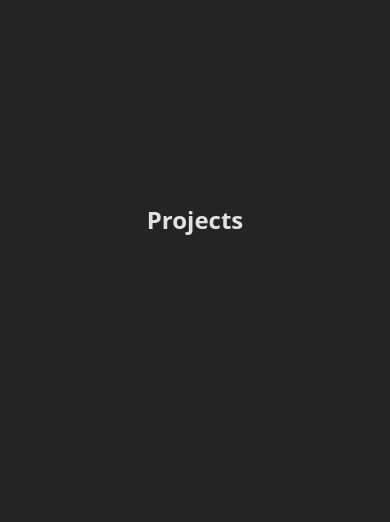
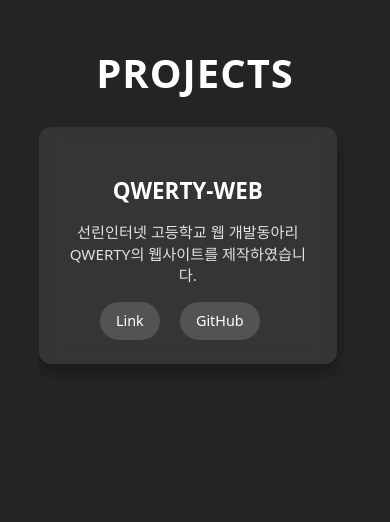
Before and after one commit to kimrasng/kimrasng.kr, a React (Vite) app: page / in a window 390 px wide. Shown: the part 1922-2444 px from the top of the page. Built offline with nearby package versions, Linux system fonts and the light colour scheme.

Commit message:
Refactor App component and styles for improved layout and responsiveness; add project data JSON

```diff
--- /dev/null
+++ b/public/project.json
@@ -0,0 +1,26 @@
+[
+    {
+        "title": "QWERTY-WEB",
+        "description": "선린인터넷 고등학교 웹 개발동아리 QWERTY의 웹사이트를 제작하였습니다.",
+        "link": "https://sunrint-qwerty.kr",
+        "github": "https://github.com/sunrin-qwerty/web"
+    },
+    {
+        "title": "Blog",
+        "description": "개인 블로그를 제작하였습니다.",
+        "link": "https://blog.kimrasng.kr",
+        "github": "https://github.com/kimrasng/blog"
+    },
+    {
+        "title": "Music-app",
+        "description": "음악 재생 웹 애플리케이션을 제작하였습니다.",
+        "link": "https://music.kimrasng.kr",
+        "github": "https://github.com/kimrasng/music-app"
+    },
+    {
+        "title": "Portfolio",
+        "description": "개인 포트폴리오를 제작하였습니다.",
+        "link": "https://portfolio.kimrasng.kr",
+        "github": "https://github.com/kimrasng/portfolio"
+    }
+]
--- a/src/App.css
+++ b/src/App.css
@@ -103,7 +103,6 @@ header {
   transform: translateY(0);
 }
 
-/* Ripple effect */
 .ripple {
   position: absolute;
   border-radius: 50%;
@@ -129,25 +128,98 @@ header {
   }
 }
 
-
 section {
+  display: grid;
+  place-items: center;
   height: 100vh;
   width: 100%;
-  display: flex;
-  justify-content: center;
-  align-items: center;
 }
 
 
-.project-container {
+#project {
   display: flex;
   flex-direction: column;
   align-items: center;
-  gap: 2rem;
+  color: #fff;
+  overflow: hidden;
+  box-sizing: border-box;
 }
 
-.project-container h1 {
-  font-size: 2rem;
-  color: #ffffff;
+#project > h1 {
+  font-size: 2.5rem;
+  margin-bottom: 2rem;
+  text-transform: uppercase;
+  letter-spacing: 1px;
+  margin-top: 30vh;
+}
+
+#slide {
+  display: flex;
+  gap: 2rem;
+  overflow-x: auto;
+  -webkit-overflow-scrolling: touch;
+  scroll-snap-type: x mandatory;
+  width: 80vw;
+  box-sizing: border-box;
+  padding-bottom: 1rem;
+}
+
+#slide::-webkit-scrollbar {
+  height: 8px;
+}
+
+#slide::-webkit-scrollbar-thumb {
+  background: rgba(255, 255, 255, 0.2);
+  border-radius: 4px;
+}
+
+.slide-item {
+  flex: 0 0 300px;
+  max-width: 100%;
+  background: rgba(255, 255, 255, 0.08);
+  backdrop-filter: blur(8px);
+  border-radius: 12px;
+  padding: 1.5rem;
+  scroll-snap-align: start;
+  box-shadow: 0 8px 16px rgba(0, 0, 0, 0.3);
+  transition: transform 0.3s ease, box-shadow 0.3s ease;
+}
+
+.slide-item:hover {
+  transform: translateY(-6px);
+  box-shadow: 0 12px 24px rgba(0, 0, 0, 0.4);
+}
+
+.slide-item h3 {
+  font-size: 1.4rem;
+  margin-bottom: 0.75rem;
+}
+
+.slide-item p {
+  font-size: 0.95rem;
+  line-height: 1.4;
   margin-bottom: 1rem;
+  opacity: 0.85;
 }
+
+.slide-item a {
+  display: inline-block;
+  margin-right: 1rem;
+  padding: 0.5rem 1rem;
+  background: rgba(255, 255, 255, 0.15);
+  border-radius: 20px;
+  color: #fff;
+  font-size: 0.9rem;
+  text-decoration: none;
+  transition: background 0.3s ease;
+}
+
+.slide-item a:hover {
+  background: rgba(255, 255, 255, 0.3);
+}
+
+@media (max-width: 600px) {
+  .slide-item {
+    flex: 0 0 80%;
+  }
+}
--- a/src/App.tsx
+++ b/src/App.tsx
@@ -1,19 +1,39 @@
+// src/App.tsx
+import React, { useEffect, useState } from 'react'
 import Typewriter from 'typewriter-effect/dist/core'
-import { useEffect } from 'react'
 import './App.css'
 
-function App() {
+interface Project {
+  title: string
+  description: string
+  link: string
+  github: string
+}
+
+const App: React.FC = () => {
+  const [projects, setProjects] = useState<Project[]>([])
+
   useEffect(() => {
+    // Typewriter
     const typingElement = document.getElementById('typing-Text')
     if (typingElement) {
       new Typewriter(typingElement, {
-        strings: ["Kim dohyun", "Kimrasng"],
+        strings: ['Kim dohyun', 'Kimrasng'],
         autoStart: true,
         loop: true,
         delay: 75,
         deleteSpeed: 50,
       })
     }
+
+    // Fetch projects
+    fetch('/project.json')
+      .then((res) => {
+        if (!res.ok) throw new Error(`HTTP error! status: ${res.status}`)
+        return res.json() as Promise<Project[]>
+      })
+      .then(setProjects)
+      .catch((err) => console.error('Failed to load projects:', err))
   }, [])
 
   return (
@@ -35,15 +55,34 @@ function App() {
         <h2>About Me</h2>
       </section>
 
-
       <section id="project">
-        <h2>Projects</h2>
+        <h1>Projects</h1>
+        <div id="slide">
+          {projects.length === 0 ? (
+            <p>Loading projects...</p>
+          ) : (
+            projects.map((p) => (
+              <div key={p.title} className="slide-item">
+                <h3>{p.title}</h3>
+                <p>{p.description}</p>
+                <a href={p.link} target="_blank" rel="noopener noreferrer">
+                  Link
+                </a>{' '}
+                {' '}
+                <a href={p.github} target="_blank" rel="noopener noreferrer">
+                  GitHub
+                </a>
+              </div>
+            ))
+          )}
+        </div>
       </section>
 
       <section id="contact">
-        <h2>Contact</h2>
+        <ul>
+          <li><a href="mailto:me@kimrasng.kr">Email</a></li>
+        </ul>
       </section>
-
 
       <footer className="App-footer">
         <p>© 2023 Kimrasng. All rights reserved.</p>
--- a/src/index.css
+++ b/src/index.css
@@ -8,7 +8,6 @@
   background-color: #242424;
 
   font-synthesis: none;
-  text-rendering: optimizeLegibility;
   -webkit-font-smoothing: antialiased;
   -moz-osx-font-smoothing: grayscale;
 
```
